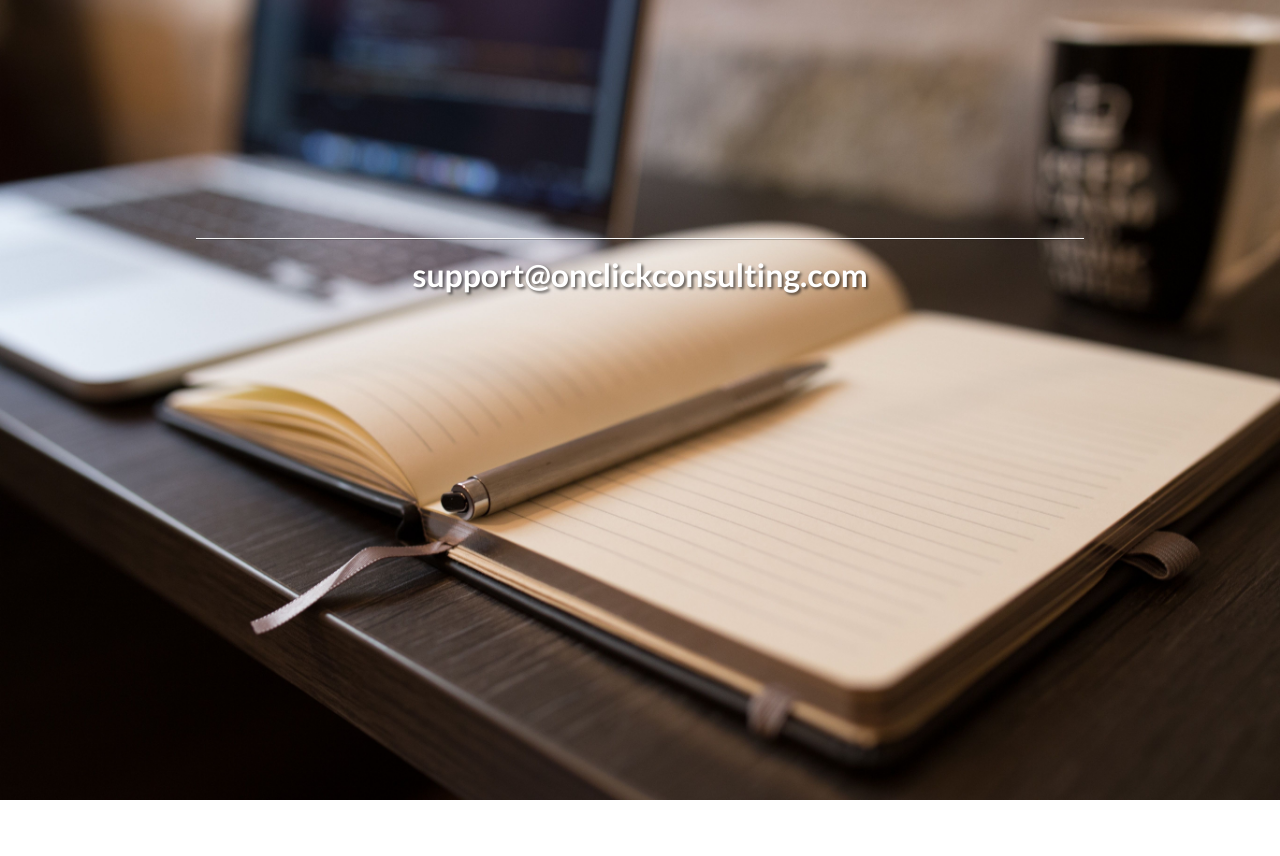
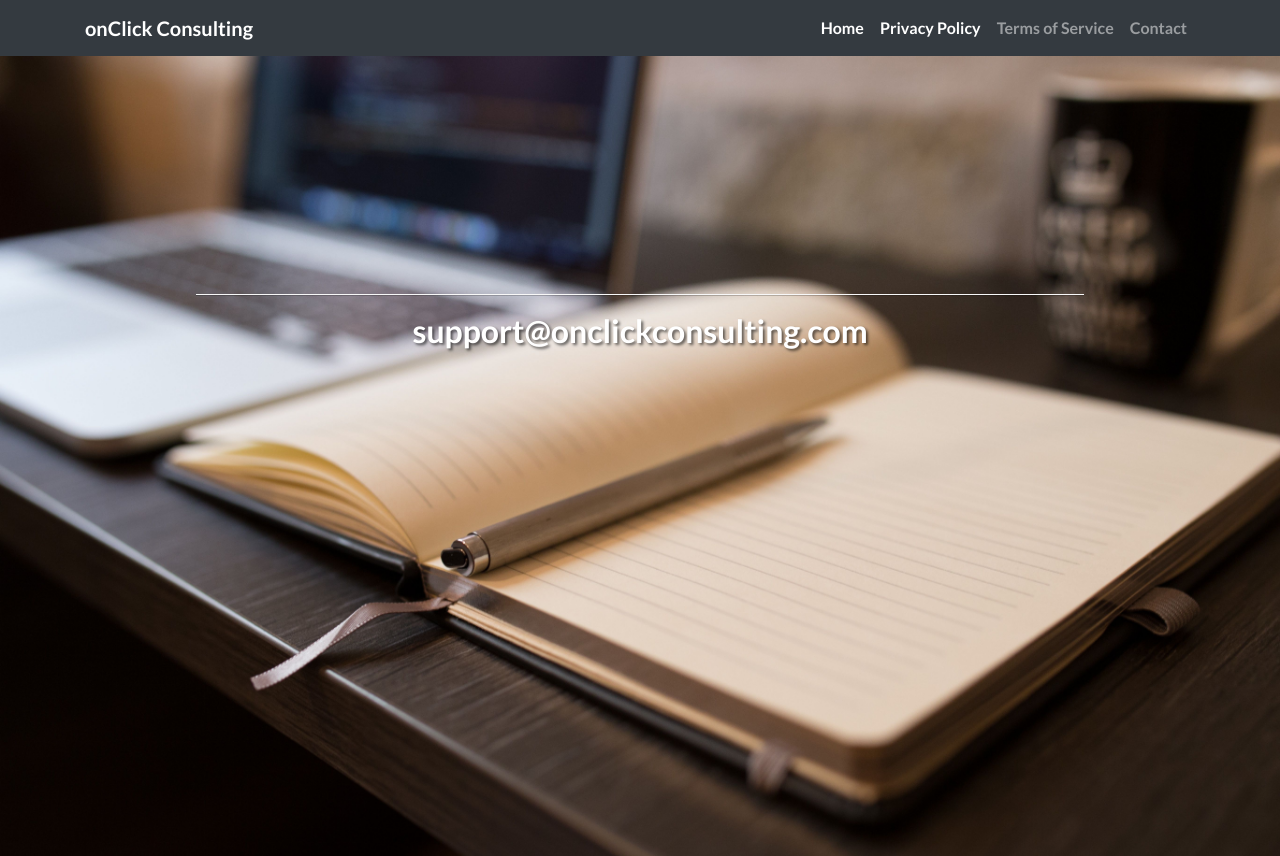
Before and after one commit to pagespec1/pagespec1.github.io, a website: page index.html in a window 1280 px wide. Before the commit the page ends 800 px from the top, so only its background shows below. Drawn offline with Linux system fonts and the light colour scheme; files whose address does not match are found by name.

Commit message:
Update index.html

```diff
--- a/index.html
+++ b/index.html
@@ -32,6 +32,36 @@
 </head>
 
 <body>
+
+ <!-- Navigation -->
+  <nav class="navbar navbar-expand-lg navbar-dark bg-dark static-top">
+    <div class="container">
+      <a class="navbar-brand" href="#">onClick Consulting</a>
+      <button class="navbar-toggler" type="button" data-toggle="collapse" data-target="#navbarResponsive" aria-controls="navbarResponsive" aria-expanded="false" aria-label="Toggle navigation">
+        <span class="navbar-toggler-icon"></span>
+      </button>
+      <div class="collapse navbar-collapse" id="navbarResponsive">
+        <ul class="navbar-nav ml-auto">
+          <li class="nav-item active">
+            <a class="nav-link" href="index.html">Home
+              <span class="sr-only">(current)</span>
+            </a>
+          </li>
+          <li class="nav-item active">
+            <a class="nav-link" href="#">Privacy Policy</a>
+          </li>
+          <li class="nav-item">
+            <a class="nav-link" href="terms-of-service.html">Terms of Service</a>
+          </li>
+          <li class="nav-item">
+            <a class="nav-link" href="#">Contact</a>
+          </li>
+        </ul>
+      </div>
+    </div>
+  </nav>
+
+
     <div class="intro-header">
         <div class="container">
             <div class="row">
```
